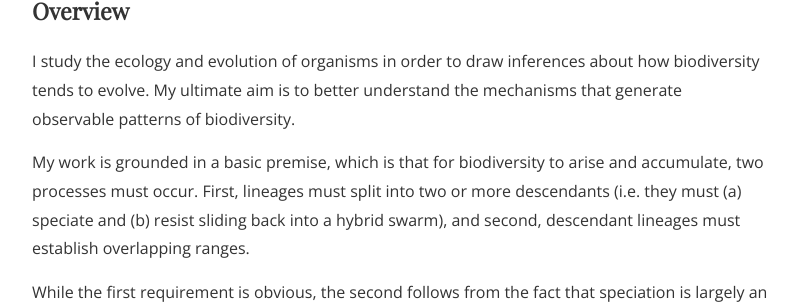
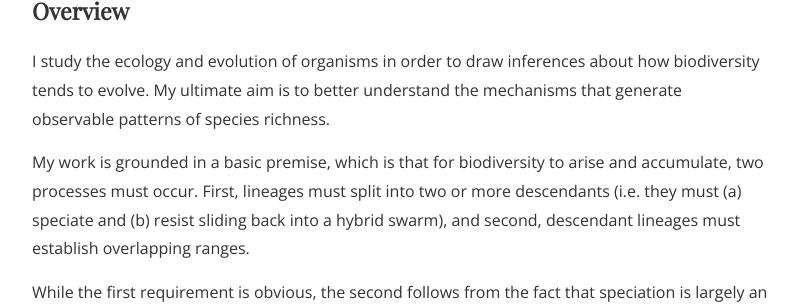
Before and after one commit to SeanASAnderson/SeanASAnderson.github.io, a Jekyll site: the page built from research.md, in a window 1280 px wide and 900 px high. Shown: the part 227-531 px from the top of the window, without its empty margins (240-1039 px from the left). Built offline with Jekyll 4.4.1, drawn with Linux system fonts in a browser that asks for light colours; nearby versions of some CDN libraries; some web fonts are replaced.

Commit message:
slight tweak in wording

```diff
--- a/research.md
+++ b/research.md
@@ -7,7 +7,7 @@ main_nav: true
 
 ### Overview
 
-I study the ecology and evolution of organisms in order to draw inferences about how biodiversity tends to evolve. My ultimate aim is to better understand the mechanisms that generate observable patterns of biodiversity.
+I study the ecology and evolution of organisms in order to draw inferences about how biodiversity tends to evolve. My ultimate aim is to better understand the mechanisms that generate observable patterns of species richness.
 
 My work is grounded in a basic premise, which is that for biodiversity to arise and accumulate, two processes must occur. First, lineages must split into two or more descendants (i.e. they must (a) speciate and (b) resist sliding back into a hybrid swarm), and second, descendant lineages must establish overlapping ranges.
 
```
